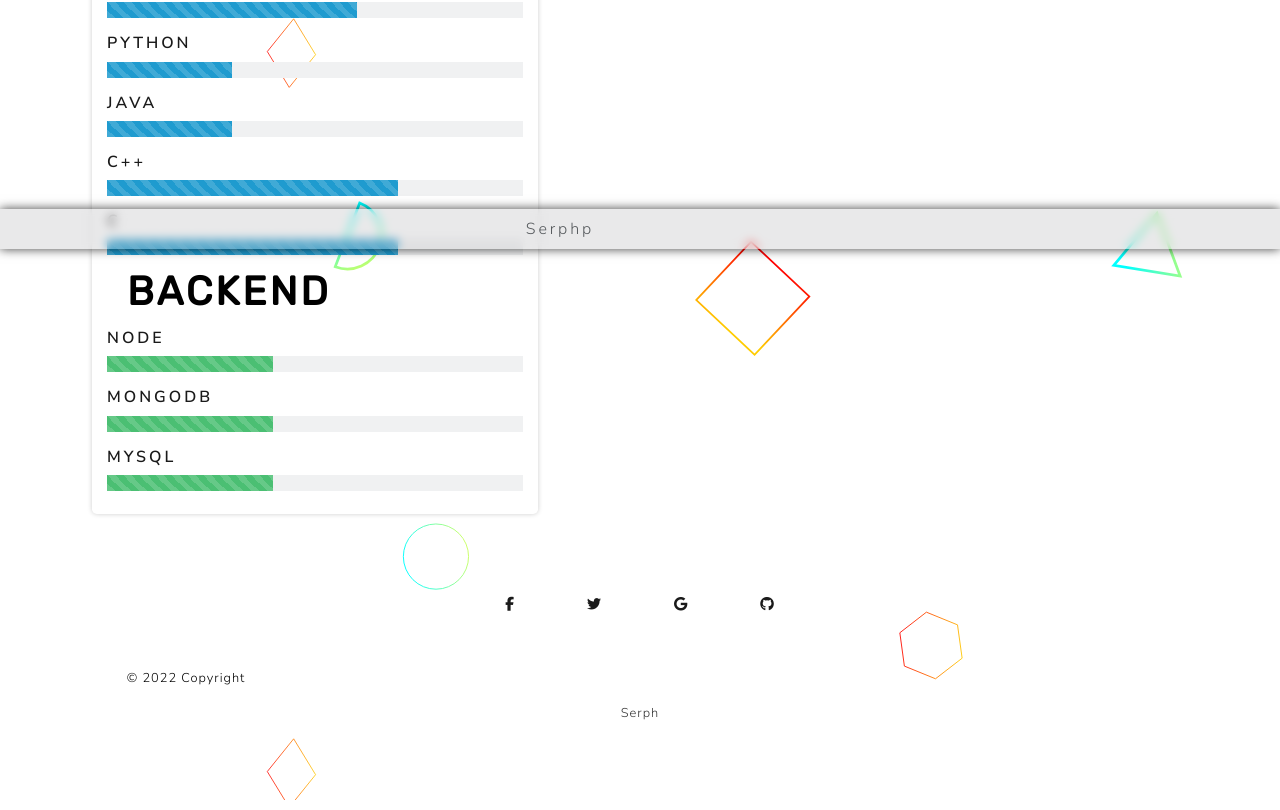
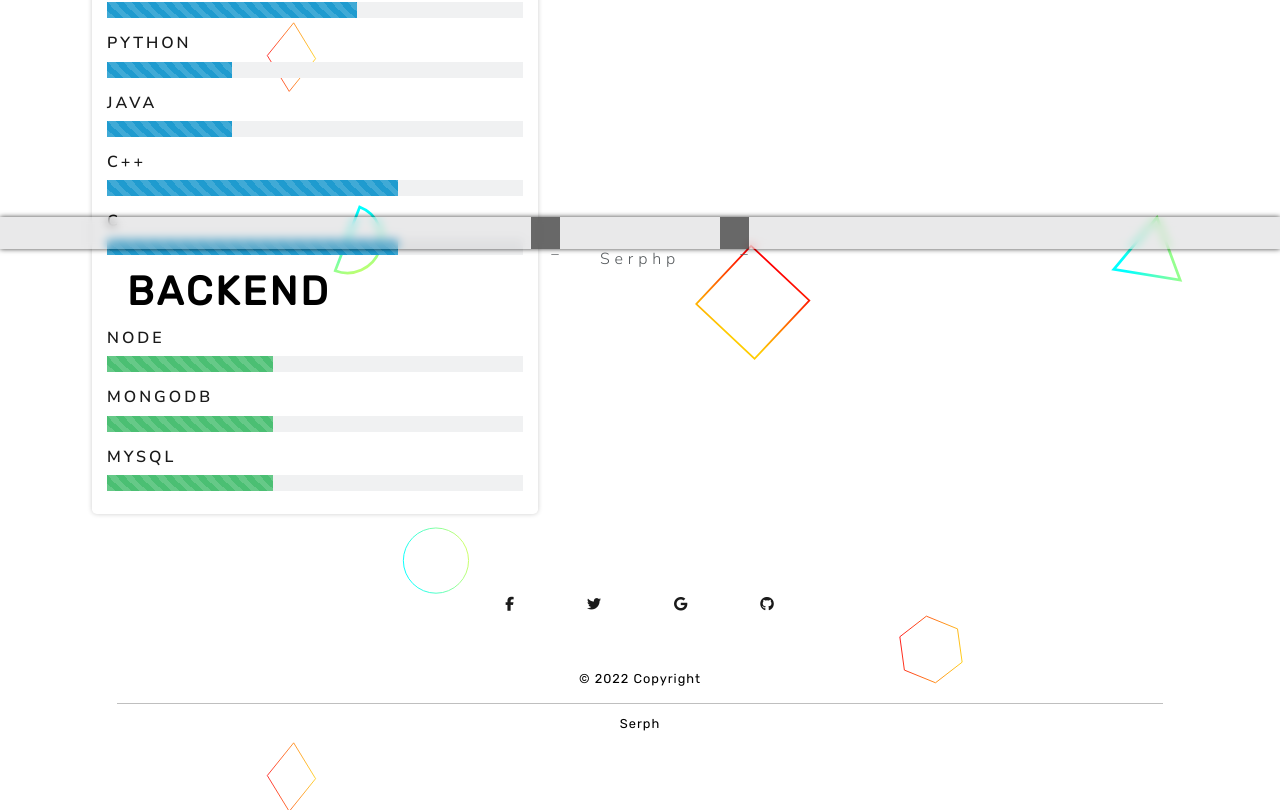
Before and after one commit to Serphp/portf-serph, a React (Vite) app: page /about in a window 1280 px wide. Shown: the part 551-1361 px from the top of the page. Built offline with nearby package versions, Linux system fonts and the light colour scheme.

Commit message:
Update components, styles scss and netlify fix 0.2

```diff
--- a/Layout/User.jsx
+++ b/Layout/User.jsx
@@ -3,15 +3,14 @@ import Footer from "../components/Footer";
 import '../node_modules/bootswatch/dist/lux/bootstrap.min.css'
 import '../src/styles/Global.scss'
 import '../src/styles/Navbar.scss'
-import { useState } from "react";
-import { Navbar2 } from "../components/NavBar2";
+import { Navbar } from "../components/Navbar";
 
 
 const User = () => {
     return (
     <>
 
-    <Navbar2 />
+    <Navbar />
     <div className=""></div>
     <Outlet />
     <Footer />
--- a/components/Cards.jsx
+++ b/components/Cards.jsx
@@ -4,7 +4,7 @@ export default function Cards() {
     return (
         <>
     <div className="containerx mt-3">
-    <div className="cardx">
+    {/* <div className="cardx">
       <div className="face face1">
         <div className="content">
         <i className="fa-solid fa-book"></i>
@@ -17,7 +17,7 @@ export default function Cards() {
           <a className='btncard' href="#" type="button">Read More</a>
         </div>
       </div>
-    </div>
+    </div> */}
     <div className="cardx">
       <div className="face face1">
         <div className="content">
--- a/components/Experiences.jsx
+++ b/components/Experiences.jsx
@@ -2,37 +2,6 @@ import { fronted } from "../serph/fronted"
 import { backend } from "../serph/backend"
 
 export default function Experiences() {
-    const png = `.png`;
-
-    function showFronted() {
-        if (document.getElementById("oculted").style.display === "block"){
-        document.getElementById("fronted").style.display = "none";
-        document.getElementById("backend").style.display = "block";
-        }
-
-    }
-
-    function ocultbk() {
-        if (document.getElementById("oculted").style.display = "block") {
-        document.getElementById("backend").style.display = "none";
-        document.getElementById("fronted").style.display = "block";
-        }
-    }
-
-    function showAll() {
-        if (document.getElementById("oculted").style.display === "block")
-        {
-            document.getElementById("fronted").style.display = "block";
-            document.getElementById("backend").style.display = "block";
-        } else if (document.getElementById("oculted").style.display === "none") {
-            document.getElementById("fronted").style.display = "none";
-            document.getElementById("backend").style.display = "none";
-        }
-
-    }
-
-    const github = "https://raw.githubusercontent.com/Serphp/serph-portafolio/master";
-    //const [showed, setShowed] = useState(false);
 
     return (
         <>
--- a/components/Footer.jsx
+++ b/components/Footer.jsx
@@ -18,10 +18,14 @@ export default function Footer() {
     </div>
 
 
-  <div className="end text-center text-white p-3">
-  <p>© 2022 Copyright </p><a className="" href="/"> Serph</a>
-  </div>
-</footer>
-</>
+    <div className="end text-center text-white p-3">
+    <div style={{ textAlign: "center", color: "black", fontFamily: "rubik" }}>
+    © 2022 Copyright
+    <hr/>
+      <a> Serph</a>
+    </div>
+    </div>
+    </footer>
+    </>
     );
 }
--- a/components/NavBar2.jsx
+++ b/components/Navbar.jsx
@@ -1,37 +1,40 @@
 import { Link } from "react-router-dom";
 
 
-export const Navbar2 = () => {
+export const Navbar = () => {
     return (
     <>
         <nav>
         <div class="nav2">
-        <li className="logo">Serphp</li>
+        <div class="deco">_</div>
             <ul>
             <li className="nav-item">
                 <Link className="nav-link" to="/">
                 <img className='img' src="./src/nav/home.png"></img>
-                    <span className="link-text">about</span></Link>
+                    <span className="link-text">Inicio</span></Link>
             </li>
             <li className="nav-item">
                 <Link className="nav-link" to="/about">
                 <img className='img' src="./src/nav/id.png"></img>
-                    <span className="link-text">mail</span>
+                    <span className="link-text">Me</span>
                 </Link>
             </li>
+
             <li className="nav-item">
                 <Link className="nav-link" to="/Certificates">
                 <img  className='img' src="./src/nav/certificate.png"></img>
-                    <span className="link-text">linkedin</span>
+                    <span className="link-text">Certificates</span>
                 </Link>
             </li>
             <li className="nav-item">
                 <Link className="nav-link" to="/proyectos">
                 <img className='img' src="./src/nav/proyectos.png"></img>
-                    <span className="link-text">twitter</span>
+                    <span className="link-text">Proyects</span>
                 </Link>
             </li>
         </ul>
+        <li className="logo">Serphp</li>
+        <div class="deco">_</div>
         </div>
         </nav>
 
--- a/src/styles/Global.scss
+++ b/src/styles/Global.scss
@@ -96,6 +96,44 @@ body {
     }
 }
 }
+
+article {
+  display: block;
+  .row.stagger {
+    padding-top: 60px;
+    padding-bottom: 60px;
+  }
+
+  .row {
+    margin-left: -20px;
+    *zoom: 1;
+  }
+  .span6 {
+    width: 460px;
+}
+
+  [class*="span"] {
+      float: left;
+      min-height: 1px;
+      margin-left: 20px;
+  }
+
+  .offset1 {
+    margin-left: 100px;
+}
+
+  .span5 {
+      width: 380px;
+  }
+  [class*="span"] {
+      float: left;
+      min-height: 1px;
+      margin-left: 20px;
+  }
+}
+
+
+
 // REMENBER
 h1 {
   margin: 5px 20px;
@@ -149,21 +187,11 @@ h3 {
   grid-area: main;
 }
 
-
 hr {
   height: 0.5px;
   background-color: black;
   margin: 15px 0 10px 0;
   border: none;
-}
-
-.pe{
-  font-family: monospace;
-  text-shadow: 0 1px 1px #fff,
-                0 2px 2px #fff,
-                0 0 0px #fff,
-                0 0 1px #fff,
-                0 0 2px #fff;
 }
 
 /* End Basic style*/
--- a/src/styles/NavBar.scss
+++ b/src/styles/NavBar.scss
@@ -1,27 +1,42 @@
 
 $speed: 0.1s;
 
+@keyframes fadeOut {
+    from {
+        opacity: 1;
+    }
+    to {
+        opacity: 0;
+    }
+}
 
 .nav2 {
     position: fixed;
     display: flex;
     //position: absolute;
     justify-content: center;
-    height: 5%;
+    height: 4%;
     //height: 100px;
     bottom: 0;
     left: 0;
     right: 0;
     //height: 100px;
     z-index: 2;
-    box-shadow: 0px 0px 10px 0px rgba(0,0,0,0.75);
+    box-shadow: 0px 0px 5px 0px rgba(0,0,0,0.75);
     background-color: #bebec257;
     backdrop-filter: blur(5px);
-    transition: height 3s;
+    transition: height 1s;
+    .deco {
+        //position: absolute;
+        transition: width 1s;
+        background-color: rgba(0, 0, 0, 0.555);
+        padding: 20px 0 0 20px;
+    }
 }
 
 .nav2:hover {
     height: 8%;
+
 }
 
 ul {
@@ -29,6 +44,7 @@ ul {
     flex-direction: column;
     justify-content: center;
     align-items: center;
+
 }
 
 .nav-link {
@@ -39,6 +55,7 @@ ul {
     text-decoration: none;
     filter: grayscale(100%) opacity(0.7);
     transition: var(10s);
+
 }
 nav {
 
@@ -49,53 +66,29 @@ nav {
     &:hover .nav-link {
         display: block;
         //transform: translateY(-50%);
-        transition: transform 5s ease-in-out;
+        //transition: transform 5s ease-in-out;
         //transform: rotate(-180deg);
-
     }
 
-    .logo svg {
-        transform: rotate(0deg);
-        transition: transform var($speed);
-    }
-
-@keyframes rainbow {
-    0% {
-        background-position: 0% 50%;
-    }
-    50% {
-        background-position: 100% 50%;
-    }
-    100% {
-        background-position: 0% 50%;
-    }
-    }
-.logo {
-    //font-weight: bold;
-    //text-transform: uppercase;
-    //text-align: center;
-    display: flex;
-    align-items: center;
-    justify-content: center;
-    //color: var(--text-secondary);
-    //background: var(--bg-secondary);
-    //cursor: pointer;
-    font-size: 1em;
-    letter-spacing: 0.3ch;
-    //width: 100%;
-
-    &:hover {
-            //display: none;
-            background-image: linear-gradient(to right,
-            red, orange, yellow, green, blue, indigo, violet);
-            -webkit-background-clip: text;
-            background-clip: text;
-            color: transparent;
-            //animation:  1s linear infinite;
-            animation-name: 1s linear rainbow;
-        }
+    .logo {
+        position: absolute;
+        animation-name: rainbow;
+        animation-duration: 1s;
+        //background-color: black;
+        margin-top: 30px;
+        //color: var(--text-secondary);
+        //background: var(--bg-secondary);
+        //cursor: pointer;
+        //font-size: 1em;
+        //padding: 0px 0 50px 0;
+        letter-spacing: 0.5ch;
+        //width: 100%;
+        // &:hover {
+        //     //visibility: hidden;
+        //     //opacity: 1;
+        //     opacity: 0;
+        // }
 }
-
 }
 
 .nav-link i,
@@ -119,11 +112,8 @@ color: var(--text-secondary);
 }
 
 .link-text {
-    //display: inline-flex;
+    display: flexbox;
     align-items: center;
-    //padding: 0 1rem;
-    //color: var(--text-primary);
-    text-decoration: none;
     font-size: 1rem;
     font-weight: 600;
     letter-spacing: 0.1ch;
```
